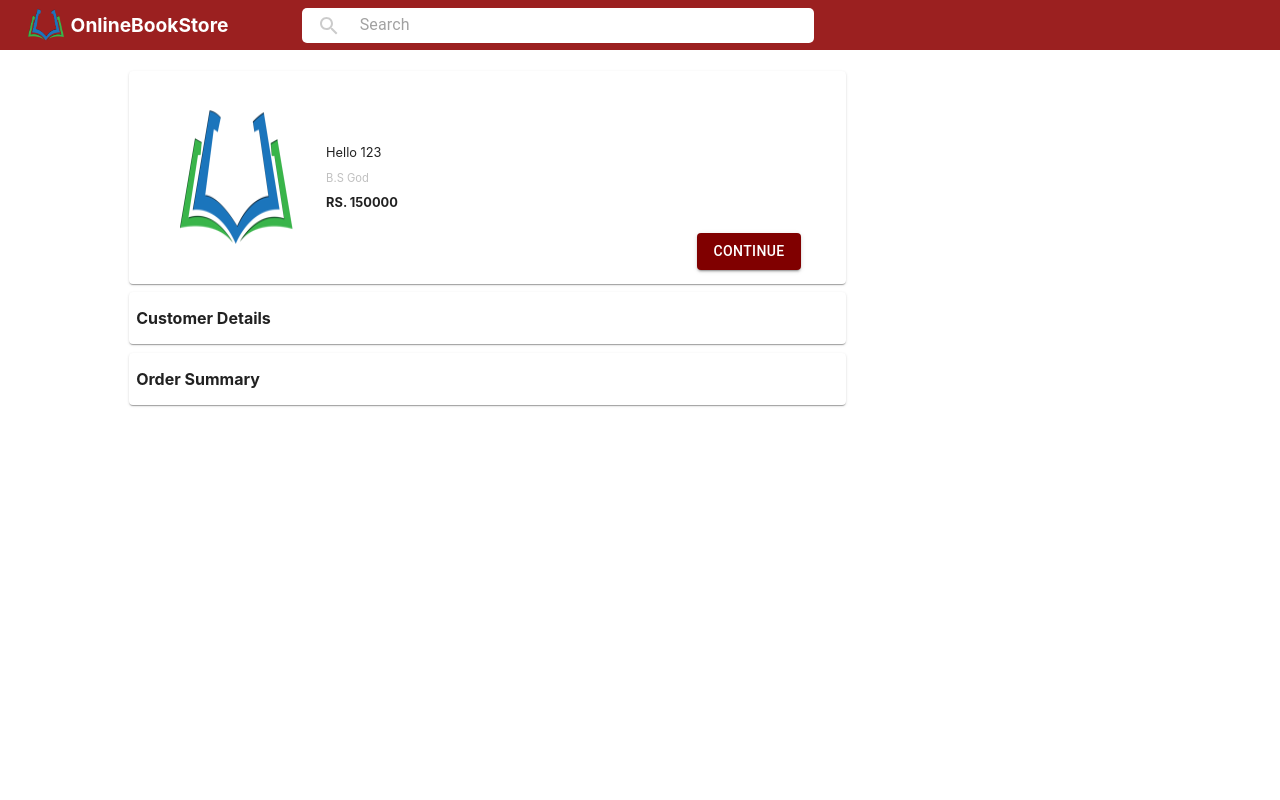
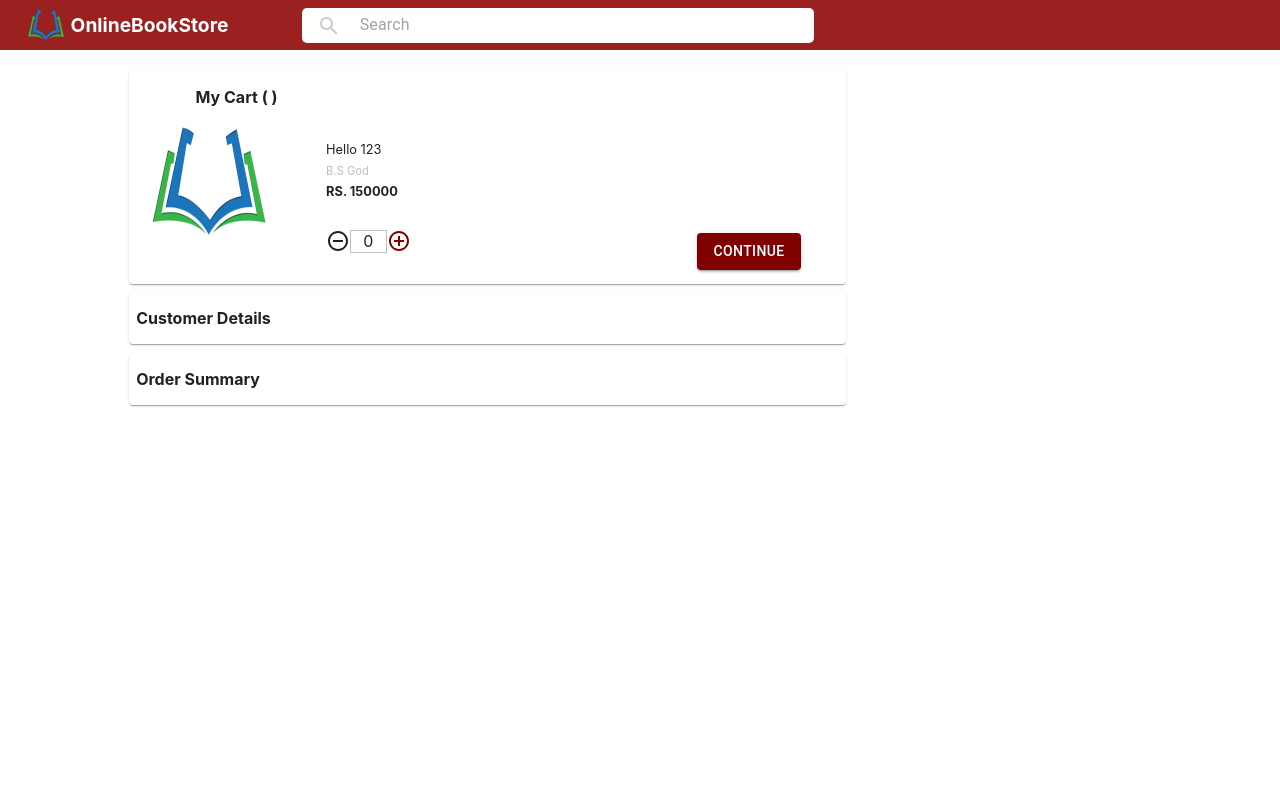
Before and after one commit to jitesh456/BookStoreUserUI, a React (Create React App) app: page /cart in a window 1280 px wide. Shown: the top 800 px of the page. Built offline with nearby package versions, Linux system fonts and the light colour scheme.

Commit message:
ADDED:Increase decrease quantity of shopped item

```diff
--- a/src/components/ShoppingCart.js
+++ b/src/components/ShoppingCart.js
@@ -8,16 +8,22 @@ import OrderSummary from './OrderSummary';
 import Card from '@material-ui/core/Card';
 import SearchIcon from '@material-ui/icons/Search';
 import InputBase from '@material-ui/core/InputBase';
+import RemoveCircleOutlineIcon from '@material-ui/icons/RemoveCircleOutline';
+import AddCircleOutlineIcon from '@material-ui/icons/AddCircleOutline';
+
 
 export default class ShoppingCart extends React.Component{
     constructor(props){
         super(props);
         this.state={
+            itemquantity:0,
             customer:false,
             customersummary:false
         }
         this.handleCustomer=this.handleCustomer.bind(this);
         this.handleCustomerSummary=this.handleCustomerSummary.bind(this);
+        this.handlePlus=this.handlePlus.bind(this);
+        this.handleMinus=this.handleMinus.bind(this);
     }
 
     handleCustomer=(e)=>{
@@ -32,7 +38,33 @@ export default class ShoppingCart extends React.Component{
         })
     }
 
+    handlePlus=(e)=>{
+        this.setState({
+            itemquantity:this.state.itemquantity+1
+        })
+        console.log(this.state.itemquantity);
+    }
+
+    handleMinus=(e)=>{
+        this.setState({
+            itemquantity:this.state.itemquantity-1
+        })
+        console.log(this.state.itemquantity);
+    }
+
     render(){
+        let increase=[]
+        let decrease=[]
+        if (this.state.itemquantity==0){
+            increase=<AddCircleOutlineIcon onClick={this.handlePlus} style={{color:"maroon"}}/>
+            decrease=<RemoveCircleOutlineIcon disabled={true} />
+        }else{
+            increase=<AddCircleOutlineIcon onClick={this.handlePlus} style={{color:"maroon"}}/>
+            decrease=<RemoveCircleOutlineIcon onClick={this.handleMinus} style={{color:"maroon"}}/>
+        }
+        if(this.state.itemquantity>4){
+            increase=<AddCircleOutlineIcon disabled={true}/>
+        }
         const   im=<div className="shopping_cart">
             <header className="app_header">
                     <div className="admin_header">
@@ -54,14 +86,28 @@ export default class ShoppingCart extends React.Component{
             <div className="cart">
                 <Card className="shoppingcart_details">
                     <div className="shoppingcart_image">
-                        <img src={image0} alt="" className="shopped_image"/>
+                        <div style={{display:"flex",justifyContent:"flex-start",fontWeight:"bold",height:"20%"}}>
+                            <p>My Cart (  )</p>
+                        </div>
+                        <div style={{height:"80%"}}>
+                            <img src={image0} alt="" className="shopped_image"/>
+                        </div>
                     </div>
                     <div className="shopped_details">
+                        <div style={{height:"60%",display:"flex",flexDirection:"column",justifyContent:"flex-end"}}>
                         <span className="shopped_book_name">Hello 123</span>
-                        <div style={{height:"5%"}}></div>
-                        <span className="shopped_book_author">B.S God</span>
-                        <div style={{height:"5%"}}></div>
-                        <span className="shopped_book_price">RS. 150000</span>
+                            <div style={{height:"5%"}}></div>
+                            <span className="shopped_book_author">B.S God</span>
+                            <div style={{height:"5%"}}></div>
+                            <span className="shopped_book_price">RS. 150000</span>
+                        </div>
+                        <div className="shopped_item_quantity">
+                            {decrease}
+                            <div style={{textAlign:"center",border:"1px solid silver",width:"10%",height:"25%"}}>
+                            <label for="test" >{this.state.itemquantity}</label>
+                            </div>
+                            {increase}
+                        </div>
                     </div>
                     <div className="customer_button">
                         <Button style={{background:"maroon",color:"white"}} variant="contained"
--- a/src/css/cartstyle.css
+++ b/src/css/cartstyle.css
@@ -59,6 +59,7 @@
     border: none;
     width:25%;
     display:flex;
+    flex-direction:column;
     justify-content: center;
     align-items: center;
 }
@@ -109,6 +110,12 @@
     display:flex;
     justify-content: center;
     align-items:flex-end;
+}
+
+.shopped_item_quantity{
+    display:flex;
+    height:40%;
+    align-items: center;
 }
 
 .customer_detail{
```
